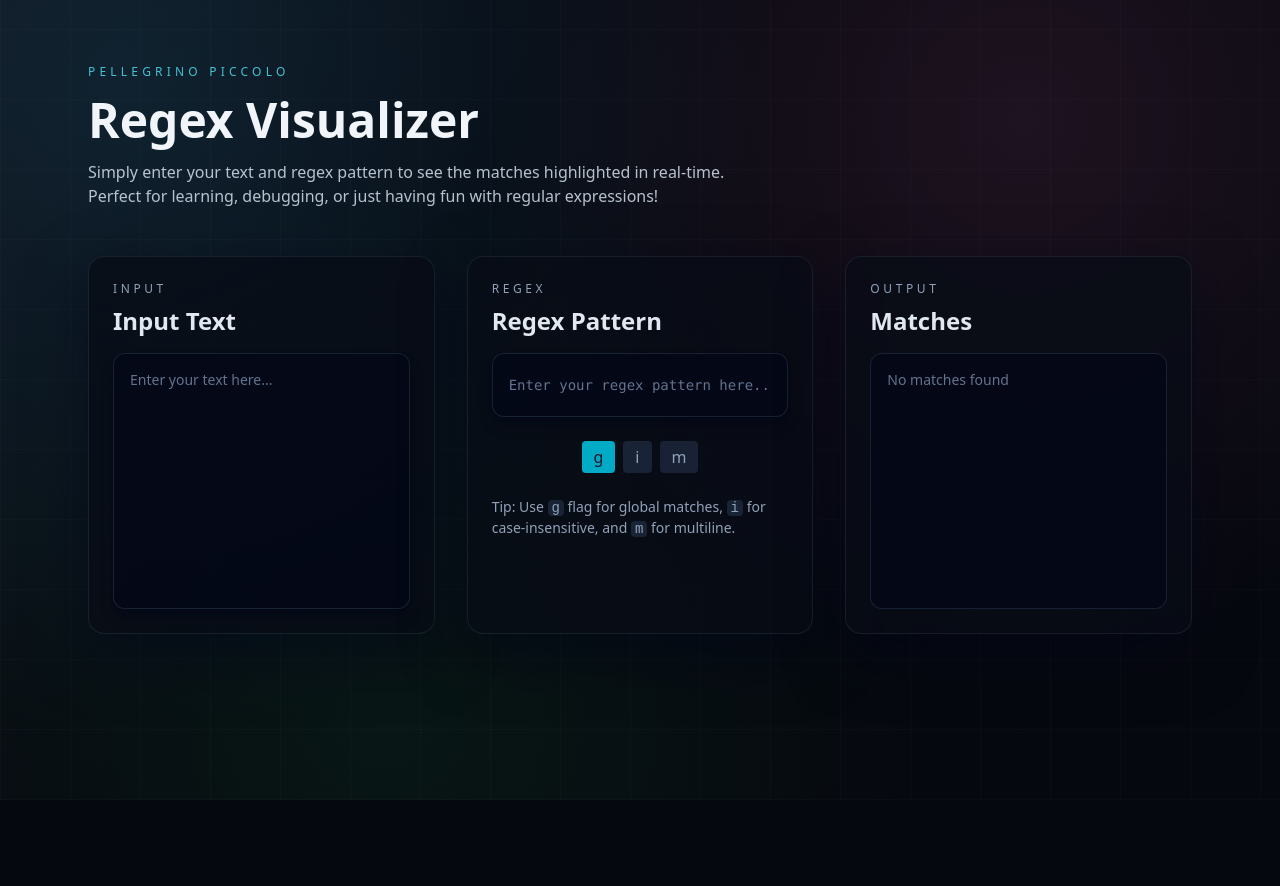
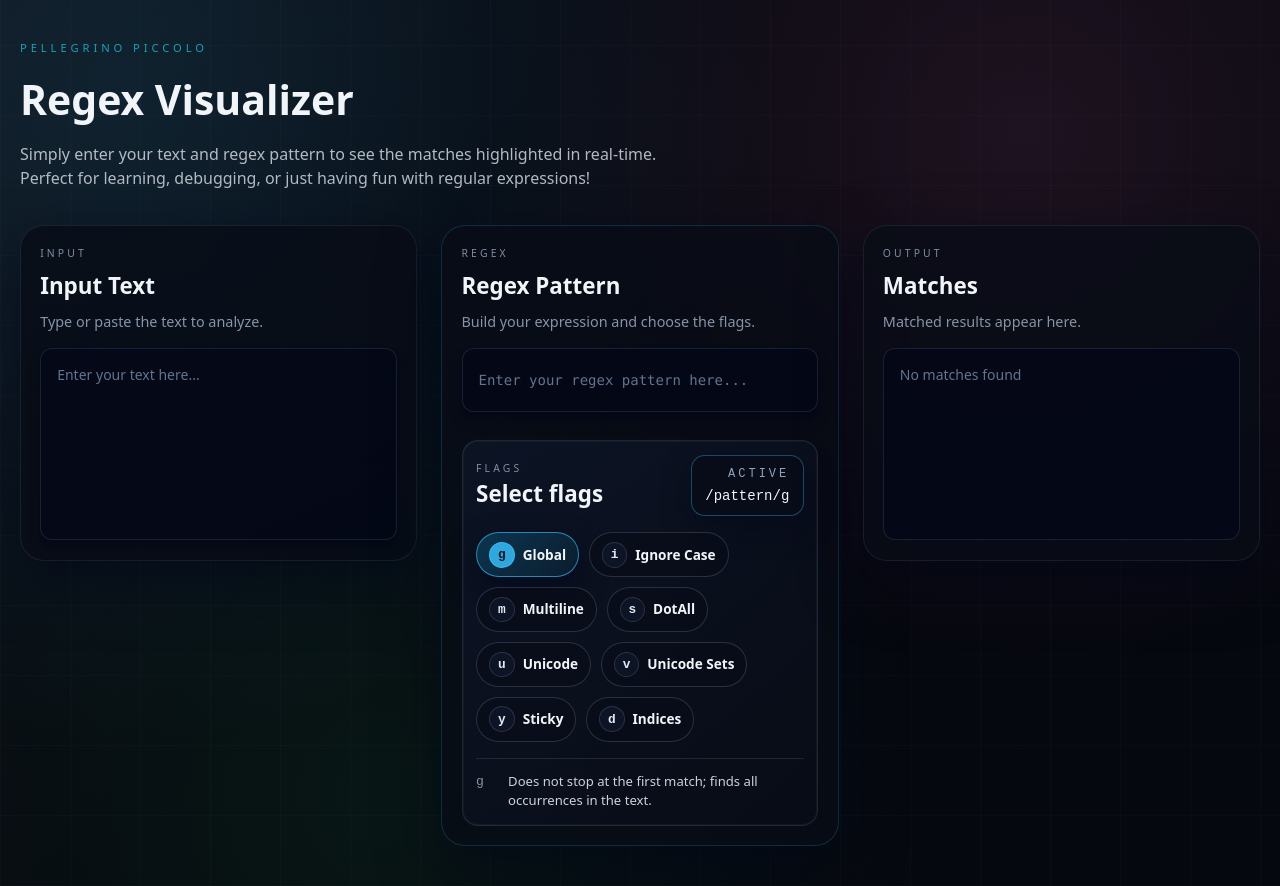
Before and after one commit to PellegrinoPiccolo/regex-visualizer, a React (Vite) app: page / in a window 1280 px wide. Before the commit the page ends 800 px from the top, so only its background shows below. Built offline with nearby package versions, Linux system fonts and the light colour scheme.

Commit message:
feat: implement regex flag selection and enhance ui components for better usability

```diff
--- a/src/App.tsx
+++ b/src/App.tsx
@@ -4,79 +4,150 @@ import TextInput from "./components/TextInput";
 import { findMatches } from "./utils/findMatches";
 import React from "react";
 
+const FLAG_OPTIONS = [
+  {
+    key: "g",
+    name: "Global",
+    description: "Does not stop at the first match; finds all occurrences in the text.",
+  },
+  {
+    key: "i",
+    name: "Ignore Case",
+    description: "Makes the search case-insensitive.",
+  },
+  {
+    key: "m",
+    name: "Multiline",
+    description: "Makes ^ and $ match the start/end of each line.",
+  },
+  {
+    key: "s",
+    name: "DotAll",
+    description: "Allows . to match newline characters (\\n).",
+  },
+  {
+    key: "u",
+    name: "Unicode",
+    description: "Enables full Unicode character support.",
+  },
+  {
+    key: "v",
+    name: "Unicode Sets",
+    description: "Enhanced Unicode with set operations in character classes.",
+  },
+  {
+    key: "y",
+    name: "Sticky",
+    description: "Attempts the match only at the position set by lastIndex.",
+  },
+  {
+    key: "d",
+    name: "Indices",
+    description: "Generates extra indices for captured groups.",
+  },
+];
+
 function App() {
-
   const [pattern, setPattern] = React.useState("");
   const [text, setText] = React.useState("");
-  const [flag, setFlag] = React.useState("g");
+  const [selectedFlags, setSelectedFlags] = React.useState<string[]>(["g"]);
   const [matches, setMatches] = React.useState<string[]>([]);
+
+  const flagString = React.useMemo(() => {
+    return FLAG_OPTIONS.filter((option) => selectedFlags.includes(option.key))
+      .map((option) => option.key)
+      .join("");
+  }, [selectedFlags]);
 
   React.useEffect(() => {
     if (pattern && text) {
-      const foundMatches = findMatches(text, pattern, flag);
+      const foundMatches = findMatches(text, pattern, flagString);
       setMatches(foundMatches);
     } else {
       setMatches([]);
     }
-  }, [pattern, text, flag]);
+  }, [pattern, text, flagString]);
+
+  const toggleFlag = (flagKey: string) => {
+    setSelectedFlags((prev) =>
+      prev.includes(flagKey) ? prev.filter((item) => item !== flagKey) : [...prev, flagKey]
+    );
+  };
 
   return (
     <div className="app-shell">
-      <div className="page-content mx-auto max-w-6xl px-6 py-16">
-        <header className="mb-12 flex flex-col gap-4">
-          <p className="text-xs uppercase tracking-[0.35em] text-cyan-300/80">Pellegrino Piccolo</p>
-          <h1 className="text-4xl md:text-5xl font-semibold text-slate-100">
-            Regex Visualizer
-          </h1>
-          <p className="max-w-2xl text-slate-300/90">
+      <div className="page-content mx-auto max-w-7xl px-5 py-10">
+        <header className="hero">
+          <p className="hero-kicker">Pellegrino Piccolo</p>
+          <h1 className="hero-title">Regex Visualizer</h1>
+          <p className="hero-subtitle">
             Simply enter your text and regex pattern to see the matches highlighted in real-time. Perfect for learning, debugging, or just having fun with regular expressions!
           </p>
         </header>
 
-        <div className="grid grid-cols-1 md:grid-cols-3 gap-8">
-          <section className="glass-card rounded-2xl p-6 flex flex-col gap-4">
-            <div>
-              <p className="text-xs uppercase tracking-[0.3em] text-slate-400">Input</p>
-              <h2 className="text-2xl font-semibold mt-2">Input Text</h2>
+        <div className="layout-grid">
+          <section className="glass-card card-panel">
+            <div className="card-header">
+              <p className="section-kicker">Input</p>
+              <h2 className="section-title">Input Text</h2>
+              <p className="section-subtitle">Type or paste the text to analyze.</p>
             </div>
             <TextInput value={text} onChange={(e) => setText(e.target.value)} />
           </section>
 
-          <section className="glass-card rounded-2xl p-6 flex flex-col gap-4">
-            <div>
-              <p className="text-xs uppercase tracking-[0.3em] text-slate-400">Regex</p>
-              <h2 className="text-2xl font-semibold mt-2">Regex Pattern</h2>
+          <section className="glass-card card-panel accent-panel">
+            <div className="card-header">
+              <p className="section-kicker">Regex</p>
+              <h2 className="section-title">Regex Pattern</h2>
+              <p className="section-subtitle">Build your expression and choose the flags.</p>
             </div>
             <RegexInput value={pattern} onChange={(e) => setPattern(e.target.value)} />
-            <div className="flex gap-2 mt-2 items-center justify-center">
-              <button
-                className={`px-3 py-1 rounded cursor-pointer ${flag === "g" ? "bg-cyan-400/80 text-slate-900" : "bg-slate-800/80 text-slate-400"} focus:ring-2 focus:ring-cyan-400/60`}
-                onClick={() => setFlag("g")}
-              >
-                g
-              </button>
-              <button
-                className={`px-3 py-1 rounded cursor-pointer ${flag === "i" ? "bg-cyan-400/80 text-slate-900" : "bg-slate-800/80 text-slate-400"} focus:ring-2 focus:ring-cyan-400/60`}
-                onClick={() => setFlag("i")}
-              >
-                i
-              </button>
-              <button
-                className={`px-3 py-1 rounded cursor-pointer ${flag === "m" ? "bg-cyan-400/80 text-slate-900" : "bg-slate-800/80 text-slate-400"} focus:ring-2 focus:ring-cyan-400/60`}
-                onClick={() => setFlag("m")}
-              >
-                m
-              </button>
+            <div className="flag-panel">
+              <div className="flag-panel-header">
+                <div>
+                  <p className="section-kicker">Flags</p>
+                  <h3 className="section-title text-base">Select flags</h3>
+                </div>
+                <div className="flag-active mono">
+                  <span className="text-xs uppercase tracking-[0.25em] text-slate-400">Active</span>
+                  <span className="text-slate-100 text-sm">/{pattern || "pattern"}/{flagString || ""}</span>
+                </div>
+              </div>
+              <div className="flag-toggle-row">
+                {FLAG_OPTIONS.map((option) => {
+                  const isActive = selectedFlags.includes(option.key);
+                  return (
+                    <button
+                      key={option.key}
+                      type="button"
+                      className={`flag-toggle ${isActive ? "is-active" : ""}`}
+                      onClick={() => toggleFlag(option.key)}
+                      aria-pressed={isActive}
+                    >
+                      <span className="flag-key mono">{option.key}</span>
+                      <span className="flag-label">{option.name}</span>
+                    </button>
+                  );
+                })}
+              </div>
+              <div className="flag-legend">
+                {FLAG_OPTIONS.map((option) => (
+                  selectedFlags.includes(option.key) && (
+                    <div key={`legend-${option.key}`} className="flag-legend-item">
+                      <span className="mono">{option.key}</span>
+                      <span className="text-slate-200/90">{option.description}</span>
+                    </div>
+                  )
+                ))}
+              </div>
             </div>
-            <p className="text-sm text-slate-400 mt-2">
-              Tip: Use <code className="bg-slate-800/80 px-1 rounded">g</code> flag for global matches, <code className="bg-slate-800/80 px-1 rounded">i</code> for case-insensitive, and <code className="bg-slate-800/80 px-1 rounded">m</code> for multiline.
-            </p>
           </section>
 
-          <section className="glass-card rounded-2xl p-6 flex flex-col gap-4">
-            <div>
-              <p className="text-xs uppercase tracking-[0.3em] text-slate-400">Output</p>
-              <h2 className="text-2xl font-semibold mt-2">Matches</h2>
+          <section className="glass-card card-panel output-panel">
+            <div className="card-header">
+              <p className="section-kicker">Output</p>
+              <h2 className="section-title">Matches</h2>
+              <p className="section-subtitle">Matched results appear here.</p>
             </div>
             <MatchViewer text={text} matches={matches} />
           </section>
--- a/src/components/MatchViewer.tsx
+++ b/src/components/MatchViewer.tsx
@@ -12,7 +12,7 @@ const MatchViewer = ({ matches }: MatchViewerProps) => {
   ];
 
   return (
-    <div className="w-full h-64 p-4 rounded-xl border border-slate-800/80 bg-slate-950/60">
+    <div className="w-full h-40 md:h-48 p-4 rounded-xl border border-slate-800/80 bg-slate-950/60">
       <div className="w-full h-full overflow-auto whitespace-pre-wrap text-sm text-slate-200/90">
 
         {matches && matches.length > 0 ? (
--- a/src/components/TextInput.tsx
+++ b/src/components/TextInput.tsx
@@ -2,7 +2,7 @@ import React from 'react'
 
 const TextInput = ({ value, onChange } : { value: string, onChange: (e: React.ChangeEvent<HTMLTextAreaElement>) => void }) => {
   return (
-    <div className="w-full h-64 p-4 text-sm rounded-xl border border-slate-800/80 bg-slate-950/60 shadow-lg shadow-slate-950/40 focus-within:ring-2 focus-within:ring-cyan-400/60">
+    <div className="w-full h-40 md:h-48 p-4 text-sm rounded-xl border border-slate-800/80 bg-slate-950/60 shadow-lg shadow-slate-950/40 focus-within:ring-2 focus-within:ring-cyan-400/60">
         <textarea
             className="w-full h-full resize-none outline-none bg-transparent text-slate-100 placeholder:text-slate-500"
             placeholder="Enter your text here..."
--- a/src/index.css
+++ b/src/index.css
@@ -46,8 +46,196 @@
 	z-index: 1;
 }
 
+.hero {
+	display: flex;
+	flex-direction: column;
+	gap: 0.75rem;
+	margin-bottom: 2.2rem;
+}
+
+.hero-kicker {
+	font-size: 0.7rem;
+	letter-spacing: 0.35em;
+	text-transform: uppercase;
+	color: rgba(34, 211, 238, 0.7);
+}
+
+.hero-title {
+	font-size: clamp(2.1rem, 3.2vw, 3rem);
+	font-weight: 600;
+	color: #f1f5f9;
+}
+
+.hero-subtitle {
+	max-width: 40rem;
+	color: rgba(226, 232, 240, 0.78);
+}
+
+.layout-grid {
+	display: grid;
+	gap: 1.5rem;
+	grid-template-columns: 1fr;
+}
+
+@media (min-width: 1024px) {
+	.layout-grid {
+		grid-template-columns: repeat(2, minmax(0, 1fr));
+		align-items: start;
+	}
+}
+
+@media (min-width: 1280px) {
+	.layout-grid {
+		grid-template-columns: repeat(3, minmax(0, 1fr));
+	}
+}
+
 .glass-card {
 	background: rgba(8, 12, 22, 0.78);
 	border: 1px solid rgba(148, 163, 184, 0.12);
 	box-shadow: 0 20px 60px rgba(2, 6, 23, 0.55);
 }
+
+.card-panel {
+	padding: 1.2rem;
+	border-radius: 1.5rem;
+	display: flex;
+	flex-direction: column;
+	gap: 1rem;
+}
+
+.card-header {
+	display: flex;
+	flex-direction: column;
+	gap: 0.5rem;
+}
+
+.section-kicker {
+	font-size: 0.65rem;
+	letter-spacing: 0.3em;
+	text-transform: uppercase;
+	color: rgba(148, 163, 184, 0.85);
+}
+
+.section-title {
+	font-size: 1.4rem;
+	font-weight: 600;
+	color: #f1f5f9;
+}
+
+.section-subtitle {
+	font-size: 0.9rem;
+	color: rgba(148, 163, 184, 0.9);
+}
+
+.accent-panel {
+	border-color: rgba(56, 189, 248, 0.18);
+	box-shadow: 0 24px 60px rgba(2, 6, 23, 0.6);
+}
+
+.flag-panel {
+	margin-top: 0.75rem;
+	display: flex;
+	flex-direction: column;
+	gap: 1rem;
+	padding: 0.85rem;
+	border-radius: 1rem;
+	border: 1px solid rgba(148, 163, 184, 0.16);
+	background: linear-gradient(140deg, rgba(15, 23, 42, 0.75), rgba(8, 12, 22, 0.9));
+	box-shadow: inset 0 0 0 1px rgba(148, 163, 184, 0.06);
+}
+
+.flag-panel-header {
+	display: flex;
+	flex-wrap: wrap;
+	align-items: center;
+	justify-content: space-between;
+	gap: 1rem;
+}
+
+.flag-active {
+	display: flex;
+	flex-direction: column;
+	align-items: flex-end;
+	gap: 0.25rem;
+	padding: 0.6rem 0.85rem;
+	border-radius: 0.85rem;
+	border: 1px solid rgba(56, 189, 248, 0.35);
+	background: rgba(8, 12, 22, 0.65);
+	box-shadow: 0 12px 30px rgba(2, 6, 23, 0.45);
+}
+
+.flag-toggle-row {
+	display: flex;
+	flex-wrap: wrap;
+	gap: 0.6rem;
+}
+
+.flag-toggle {
+	display: inline-flex;
+	align-items: center;
+	gap: 0.5rem;
+	padding: 0.55rem 0.75rem;
+	border-radius: 999px;
+	border: 1px solid rgba(71, 85, 105, 0.5);
+	background: rgba(9, 13, 25, 0.75);
+	color: inherit;
+	transition: border-color 180ms ease, box-shadow 180ms ease, transform 180ms ease;
+}
+
+.flag-toggle:hover {
+	transform: translateY(-1px);
+	border-color: rgba(56, 189, 248, 0.4);
+	box-shadow: 0 10px 24px rgba(2, 6, 23, 0.45);
+}
+
+.flag-toggle:focus-visible {
+	outline: 2px solid rgba(56, 189, 248, 0.7);
+	outline-offset: 2px;
+}
+
+.flag-toggle.is-active {
+	border-color: rgba(56, 189, 248, 0.65);
+	background: linear-gradient(135deg, rgba(14, 165, 233, 0.24), rgba(14, 116, 144, 0.12));
+	box-shadow: 0 12px 28px rgba(2, 6, 23, 0.55);
+}
+
+.flag-key {
+	min-width: 1.6rem;
+	height: 1.6rem;
+	display: grid;
+	place-items: center;
+	border-radius: 999px;
+	background: rgba(15, 23, 42, 0.85);
+	border: 1px solid rgba(148, 163, 184, 0.2);
+	color: #e2e8f0;
+	font-size: 0.8rem;
+	font-weight: 600;
+}
+
+.flag-toggle.is-active .flag-key {
+	background: rgba(56, 189, 248, 0.85);
+	border-color: rgba(56, 189, 248, 0.9);
+	color: #0f172a;
+}
+
+.flag-label {
+	font-size: 0.85rem;
+	font-weight: 600;
+	color: #f1f5f9;
+}
+
+.flag-legend {
+	display: grid;
+	gap: 0.35rem;
+	border-top: 1px solid rgba(148, 163, 184, 0.16);
+	padding-top: 0.8rem;
+}
+
+.flag-legend-item {
+	display: grid;
+	grid-template-columns: 1.4rem 1fr;
+	gap: 0.6rem;
+	font-size: 0.82rem;
+	color: rgba(148, 163, 184, 0.9);
+}
```
